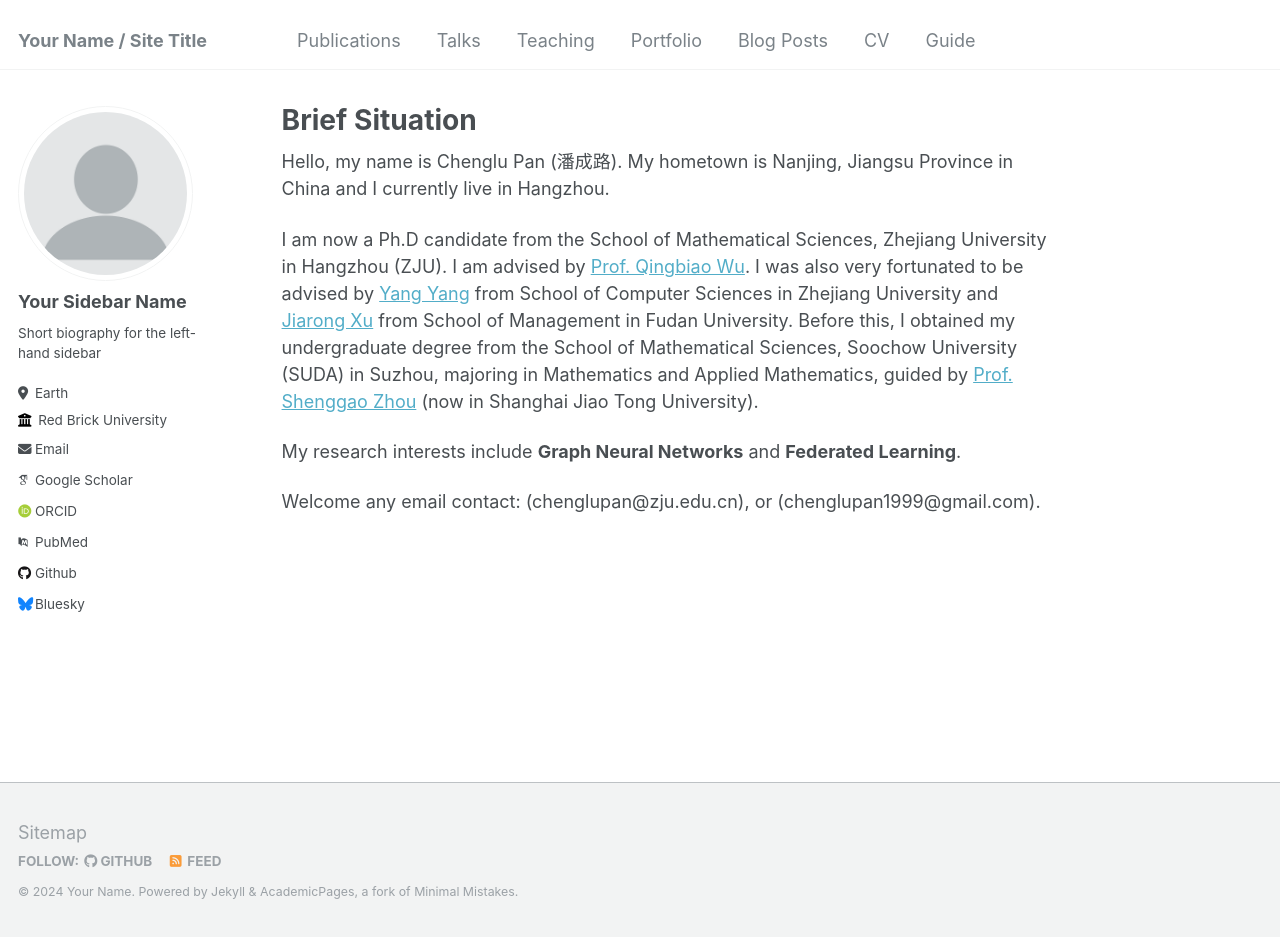
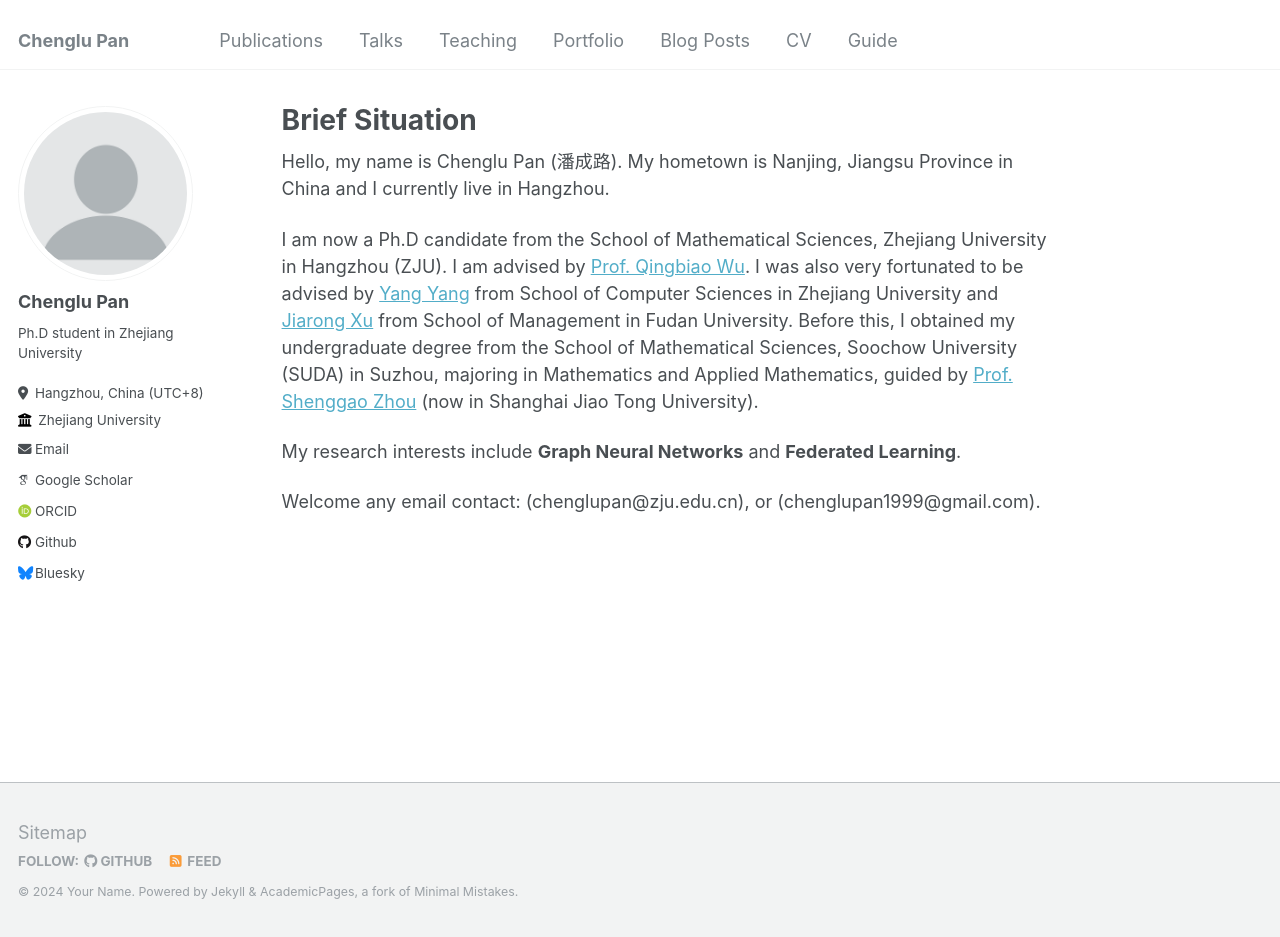
Before and after one commit to Chenglu0426/Chenglu0426.github.io, a Jekyll site: the page built from _pages/about.md, in a window 1280 px wide and 937 px high. Built offline with Jekyll 4.4.1, drawn with Linux system fonts in a browser that asks for light colours; some web fonts are replaced.

Commit message:
Update _config.yml

```diff
--- a/_config.yml
+++ b/_config.yml
@@ -8,11 +8,11 @@
 
 # Basic Site Settings
 locale                   : "en-US"
-title                    : "Your Name / Site Title"
+title                    : "Chenglu Pan"
 title_separator          : "-"
 name                     : &name "Your Name"
 description              : &description "personal description"
-url                      : https://academicpages.github.io # the base hostname & protocol for your site e.g. "https://mmistakes.github.io"
+url                      : https://Chenglu0426.github.io # the base hostname & protocol for your site e.g. "https://mmistakes.github.io"
 baseurl                  : "" # the subpath of your site, e.g. "/blog"
 repository               : "academicpages/academicpages.github.io"
 
@@ -22,30 +22,30 @@ repository               : "academicpages/academicpages.github.io"
 author:
   # Biographic information
   avatar           : "profile.png"
-  name             : "Your Sidebar Name"
+  name             : "Chenglu Pan"
   pronouns         : # example: "she/her"
-  bio              : "Short biography for the left-hand sidebar"
-  location         : "Earth"
-  employer         : "Red Brick University"
+  bio              : "Ph.D student in Zhejiang University"
+  location         : "Hangzhou, China (UTC+8)"
+  employer         : "Zhejiang University"
   uri              : # URL
-  email            : "none@example.org"
+  email            : "chenglupan@zju.edu.cn"
 
   # Academic websites
-  arxiv            : # URL - Update with the correct link to your profile
-  googlescholar    : "https://scholar.google.com/citations?user=PS_CX0AAAAAJ"
-  impactstory      : # URL
-  orcid            : "http://orcid.org/yourorcidurl"
-  semantic         : # URL
-  pubmed           : "https://www.ncbi.nlm.nih.gov/pubmed/?term=john+snow"
-  researchgate     : # URL
+  # arxiv            : # URL - Update with the correct link to your profile
+  googlescholar    : "https://scholar.google.com/citations?user=ir8gPwgAAAAJ&hl=zh-CN"
+  # impactstory      : # URL
+  orcid            : "https://orcid.org/my-orcid?orcid=0000-0003-0138-8927"
+  # semantic         : # URL
+  # pubmed           : "https://www.ncbi.nlm.nih.gov/pubmed/?term=john+snow"
+  # researchgate     : # URL
 
   # Repositories and software development
-  bitbucket        : # Username - Update with your username on the site
-  codepen          : # Username
-  dribbble         : # Username
-  github           : "academicpages"
-  kaggle           : # Username
-  stackoverflow    : # User number or user number and name (i.e., use "1" or "1/jeff-atwood")
+  # bitbucket        : # Username - Update with your username on the site
+  # codepen          : # Username
+  # dribbble         : # Username
+  github           : "Chenglu0426"
+  # kaggle           : # Username
+  # stackoverflow    : # User number or user number and name (i.e., use "1" or "1/jeff-atwood")
 
   # Social media
   bluesky          : "bsky.app" # Replace this with you Bluesky username
```
